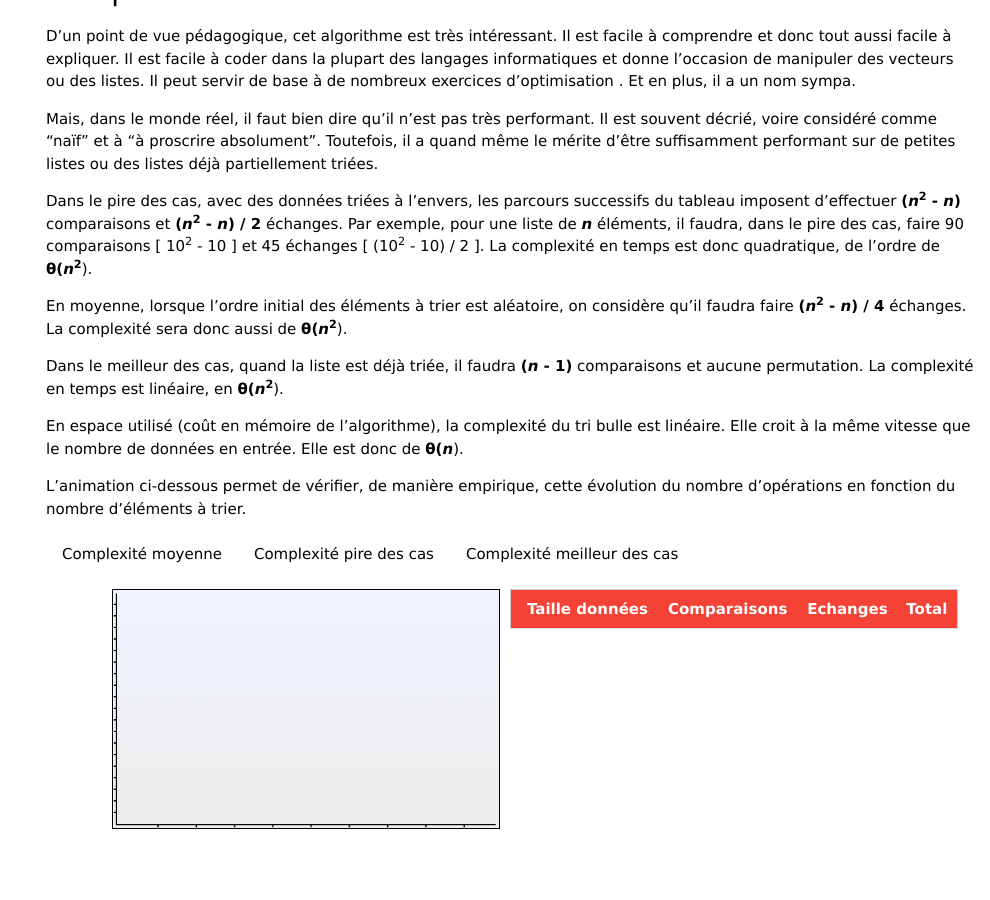
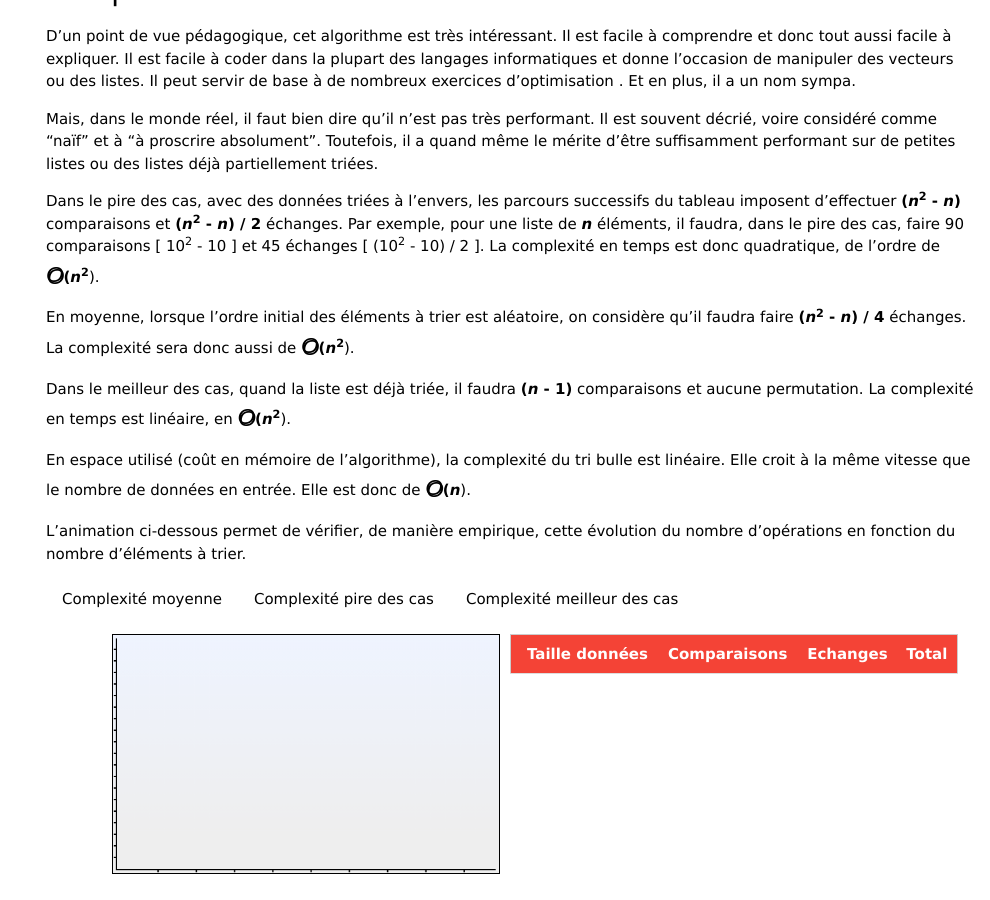
Before and after one commit to LWH-21/Algos, a Jekyll site: the page built from _posts/2020-11-20-bubblesort_fr.md, in a window 1280 px wide and 900 px high, scrolled down 2647 px. Shown: the whole window, without its empty margins (290-1280 px from the left). Built offline with Jekyll 4.4.1, drawn with Linux system fonts in a browser that asks for light colours; comment, search, counter and statistics services are not loaded.

Commit message:
Update 2020-11-20-bubblesort_fr.md

```diff
--- a/_posts/2020-11-20-bubblesort_fr.md
+++ b/_posts/2020-11-20-bubblesort_fr.md
@@ -143,11 +143,11 @@ L’animation ci-dessous illustre le fonctionnement de ce tri.
 </div>
 
 <div id="flowchart" class="w3-container tab animation" style="display:none ;   width:100%;  height:395px; background-color:white;  overflow:scroll;">
-<img src="{{ 'assets/img/sort/BubbleSort_flowchart.svg' | relative_url }}" alt="Ordinogramme du tri bulle " />
+<img src="{{ 'assets/img/sort/BubbleSort_flowchart.svg' | relative_url }}" alt="Ordinogramme du tri bulle " style="max-width: 100%;height: auto;"/>
 </div>
 
 <div id="nsd" class="w3-container tab animation" style="display:none ;   width:100%;  height:395px; background-color:white;  overflow:scroll;">
-<img src="{{ 'assets/img/sort/BubbleSort_nsd.svg' | relative_url }}" alt="Graphe NSD (Nassi-Shneidermann) du tri bulle " />
+<img src="{{ 'assets/img/sort/BubbleSort_nsd.svg' | relative_url }}" alt="Graphe NSD (Nassi-Shneidermann) du tri bulle " style="max-width: 100%;height: auto;" />
 </div>
 
 </figure>
@@ -259,13 +259,13 @@ D’un point de vue pédagogique, cet algorithme est très intéressant. Il est
 
 Mais, dans le monde réel, il faut bien dire qu’il n’est pas très performant. Il est souvent décrié, voire considéré comme “naïf” et à “à proscrire absolument”. Toutefois, il a quand même le mérite d’être suffisamment performant sur de petites listes ou des listes déjà partiellement triées.
 
-Dans le pire des cas, avec des données triées à l’envers, les parcours successifs du tableau imposent d’effectuer <b>(<em>n</em><sup>2</sup> - <em>n</em>)</b> comparaisons et <b>(<em>n</em><sup>2</sup> - <em>n</em>) / 2</b> échanges. Par exemple, pour une liste de <b><em>n</em></b> éléments, il faudra, dans le pire des cas, faire 90 comparaisons [ 10<sup>2</sup> - 10 ] et 45 échanges [ (10<sup>2</sup> - 10) / 2 ]. La complexité en temps est donc quadratique, de l’ordre de <b>&theta;(<em>n</em><sup>2</sup></b>).
+Dans le pire des cas, avec des données triées à l’envers, les parcours successifs du tableau imposent d’effectuer <b>(<em>n</em><sup>2</sup> - <em>n</em>)</b> comparaisons et <b>(<em>n</em><sup>2</sup> - <em>n</em>) / 2</b> échanges. Par exemple, pour une liste de <b><em>n</em></b> éléments, il faudra, dans le pire des cas, faire 90 comparaisons [ 10<sup>2</sup> - 10 ] et 45 échanges [ (10<sup>2</sup> - 10) / 2 ]. La complexité en temps est donc quadratique, de l’ordre de <b><span class='bigo'>O</span>(<em>n</em><sup>2</sup></b>).
 
-En moyenne, lorsque l'ordre initial des éléments à trier est aléatoire, on considère qu’il faudra faire <b>(<em>n</em><sup>2</sup> - <em>n</em>) / 4</b> échanges. La complexité sera donc aussi de <b>&theta;(<em>n</em><sup>2</sup></b>).
+En moyenne, lorsque l'ordre initial des éléments à trier est aléatoire, on considère qu’il faudra faire <b>(<em>n</em><sup>2</sup> - <em>n</em>) / 4</b> échanges. La complexité sera donc aussi de <b><span class='bigo'>O</span>(<em>n</em><sup>2</sup></b>).
 
-Dans le meilleur des cas, quand la liste est déjà triée, il faudra <b>(<em>n</em> - 1)</b> comparaisons et aucune permutation. La complexité en temps est linéaire, en <b>&theta;(<em>n</em><sup>2</sup></b>).
+Dans le meilleur des cas, quand la liste est déjà triée, il faudra <b>(<em>n</em> - 1)</b> comparaisons et aucune permutation. La complexité en temps est linéaire, en <b><span class='bigo'>O</span>(<em>n</em><sup>2</sup></b>).
 
-En espace utilisé (coût en mémoire de l’algorithme), la complexité du tri bulle est linéaire. Elle croit à la même vitesse que le nombre de données en entrée. Elle est donc de <b>&theta;(<em>n</em></b>).
+En espace utilisé (coût en mémoire de l’algorithme), la complexité du tri bulle est linéaire. Elle croit à la même vitesse que le nombre de données en entrée. Elle est donc de <b><span class='bigo'>O</span>(<em>n</em></b>).
 
 L’animation ci-dessous permet de vérifier, de manière empirique, cette évolution du nombre d’opérations en fonction du nombre d’éléments à trier.
 
```
